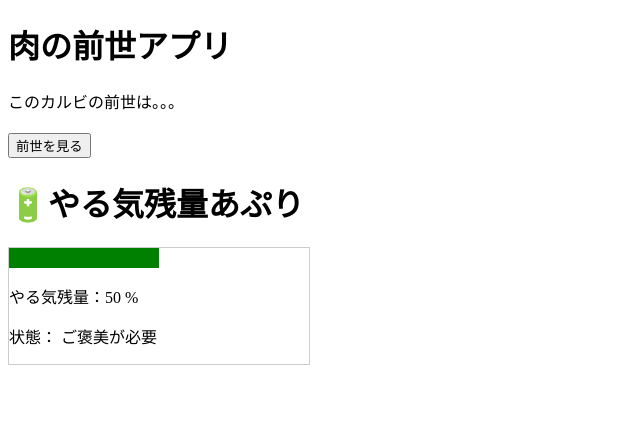
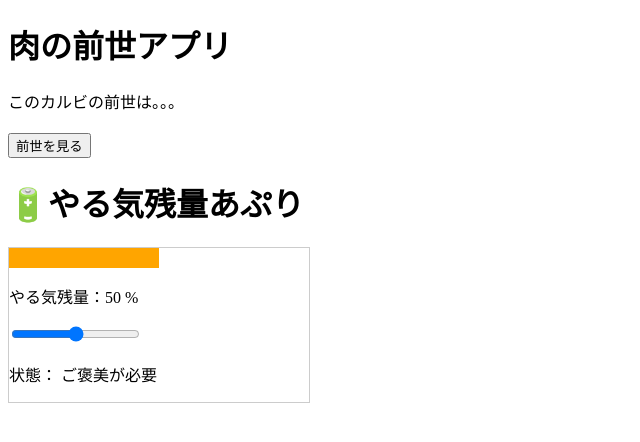
Before and after one commit to mskfkd/practiceVueJs, a Vue app in the folder practice-vueJs/: page / in a window 1280 px wide. Shown: the top 442 px of the page, without its empty margins (0-640 px from the left). Built offline with nearby package versions, Linux system fonts and the light colour scheme.

Commit message:
状態によって色を変える処理追加

```diff
--- a/practice-vueJs/src/components/RemainingMotivation.vue
+++ b/practice-vueJs/src/components/RemainingMotivation.vue
@@ -34,7 +34,16 @@ const motivationWidth = computed(() => {
   return motivationNum.value + '%';
 });
 
+const motivationColor = computed(() => {
+  if(motivationNum.value >= 70) return 'green';
+  if(motivationNum.value >= 30) return 'orange';
+  if(motivationNum.value >= 20) return 'purple';
+  if(motivationNum.value < 20) return 'red';
+});
 
+const isDanger = computed(() => {
+  return motivationNum.value < 30;
+});
 </script>
 
 <template>
@@ -48,10 +57,11 @@ const motivationWidth = computed(() => {
       <!-- ・width は何を元に決めるか -->
       <!-- ・色はどこから来るか -->
       <!-- ・危険時にだけ付く class は何か -->
-       <div class="meterBar" :style="{ width: motivationWidth }"></div>
+       <div class="meterBar" :class="{ danger: isDanger }" :style="{ width: motivationWidth, backgroundColor: motivationColor }"></div>
     <!-- ⑨ 数値と状態ラベルの表示 -->
     <!-- ・なぜ直接計算せず、用意した値を表示するのか -->
       <p>やる気残量：{{ motivationNum }} %</p>
+      <input type="range" min="0" max="100" v-model="motivationNum">
       <p>状態： {{ importStatusDisplay }}</p>
      </div>
 
@@ -78,13 +88,10 @@ const motivationWidth = computed(() => {
   background-color: green;
   transition: width 0.3s ease;
 }
-/* ⑫ メーターの枠のスタイル */
 
-/* ⑬ バーの基本スタイル */
-/* ・アニメーションを滑らかにする工夫 */
-
-/* ⑭ 危険状態専用のスタイル */
-/* ・なぜ style ではなく class なのか */
+.danger {
+  animation: blank 1s infinite;
+}
 
 /* ⑮ アニメーション定義（任意） */
 </style>
```
